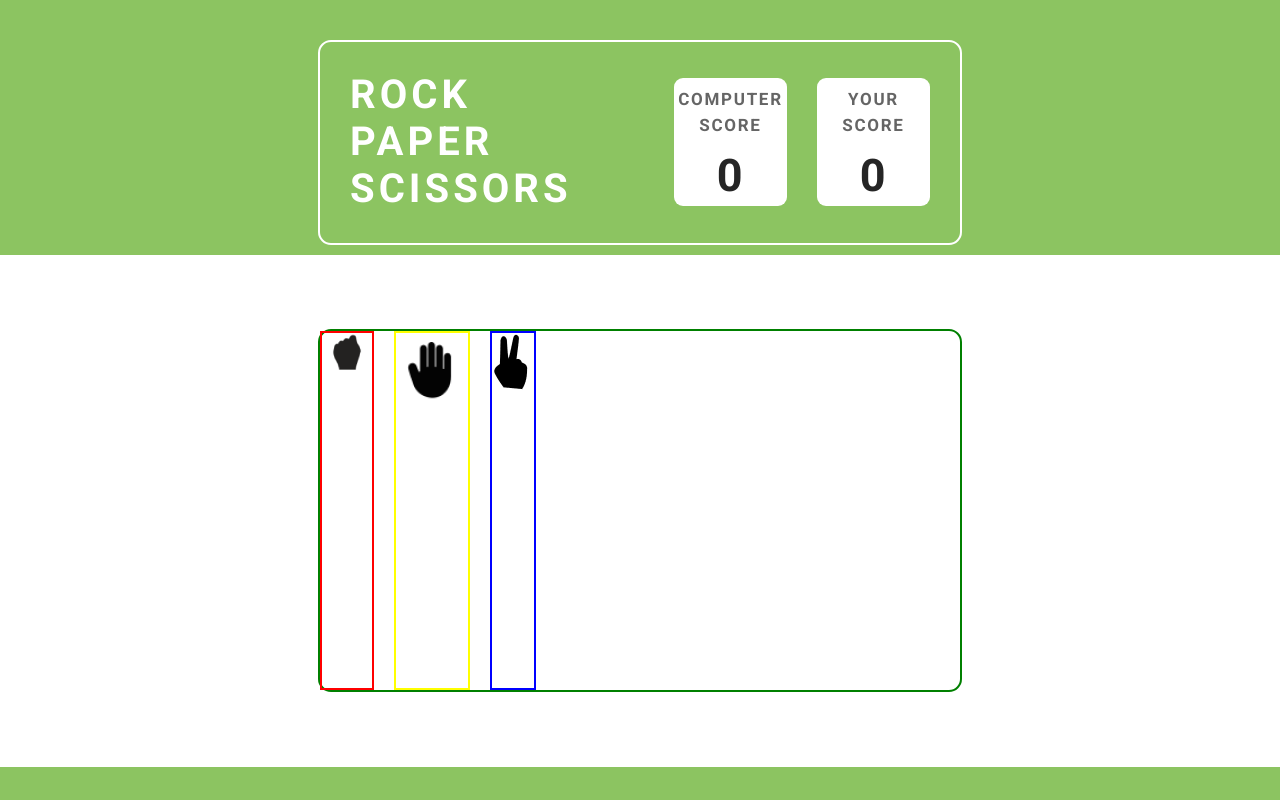
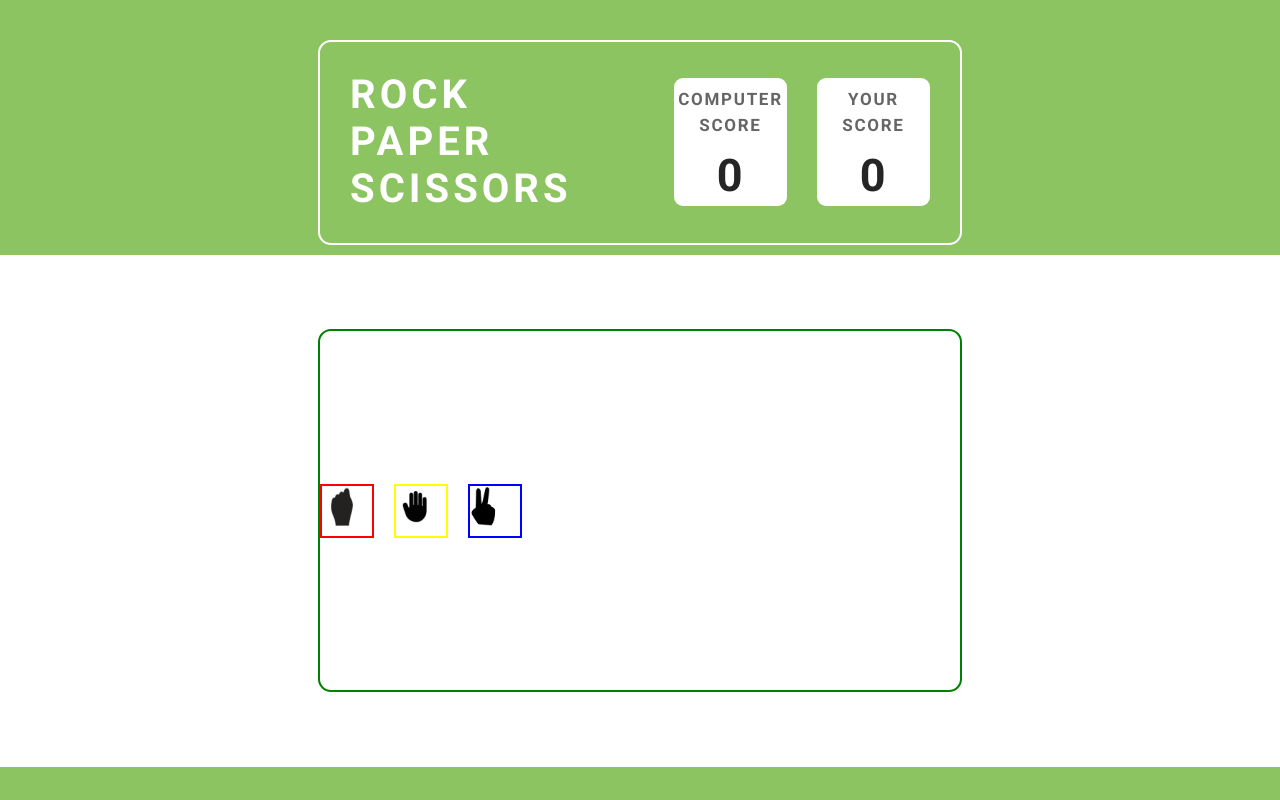
Before and after one commit to suhas-14/microProject-4, a plain HTML site: page index.html in a window 1280 px wide. Drawn offline with Linux system fonts and the light colour scheme.

Commit message:
css updates

```diff
--- a/styles.css
+++ b/styles.css
@@ -122,29 +122,39 @@ body {
     width: 50%;
     border-radius: 13px;
     height: 70%;
+    align-items: center;
 }
 
 .opt-container > .rock {
     border: 2px solid red;
     width: 50px;
+    height: 50px;
 }
 
 .rock > img {
-    width: 100%;
+    width: 80%;
+    height: 80%;
 }
 
 .opt-container > .paper {
     border: 2px solid yellow;
+    width: 50px;
+    height: 50px;
 }
 
 .paper > img {
-    width: 100%;
+    width: 80%;
+    height: 80%;
 }
 
 .opt-container > .scissors {
     border: 2px solid blue;
+    width: 50px;
+    height: 50px;
 }
 
 .scissors > img {
-    width: 100%;
+    width: 60%;
+    height: 80%;
+    align-content: center;
 }
```
